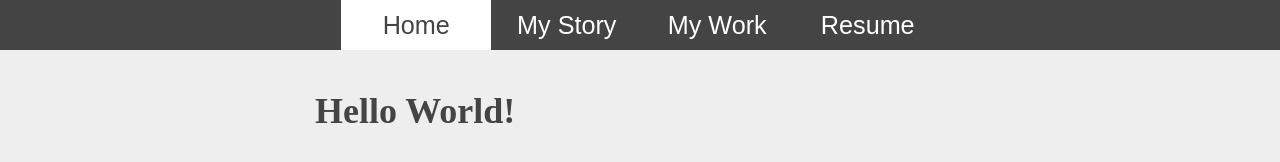
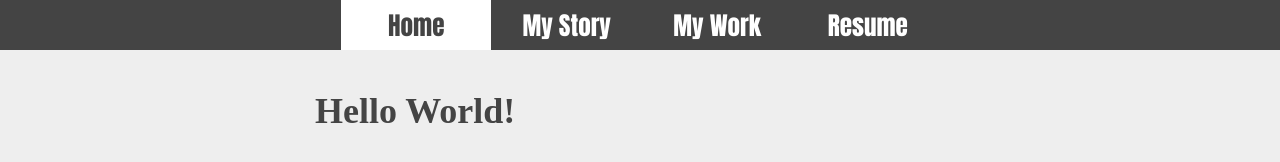
Before and after one commit to TheGuyWithTheFace/TheGuyWithTheFace.github.io, a plain HTML site: page index.html in a window 1280 px wide. Drawn offline with Linux system fonts and the light colour scheme.

Commit message:
Change font to more common one
Oswald isn't that widespread (I think?) and I don't want to imbed my
font in the page.

```diff
--- a/style.css
+++ b/style.css
@@ -28,7 +28,7 @@ h3 {
 }
 
 .nav li {
-    font-family: 'Oswald', sans-serif;
+    font-family: 'Impact', sans-serif;
     font-size: 1.2em;
     line-height: 40px;
     height: 40px;
```
